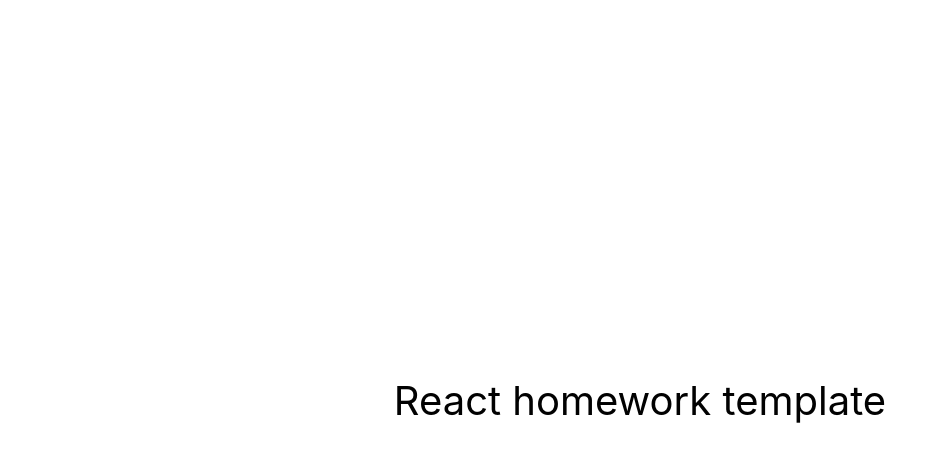
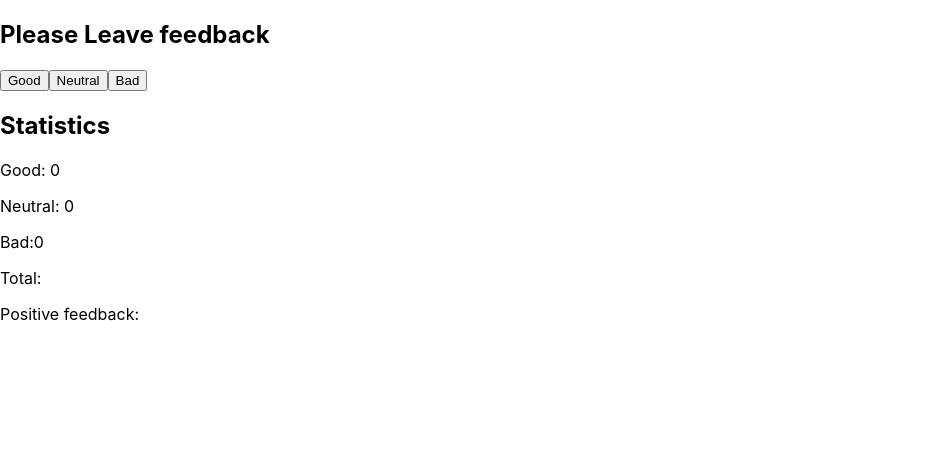
Before and after one commit to CodeOlga/goit-react-hw-02-feedback, a React (Create React App) app: page / in a window 1280 px wide. Shown: the top 462 px of the page, without its empty margins (0-947 px from the left). Built offline with nearby package versions, Linux system fonts and the light colour scheme.

Commit message:
first commit

```diff
--- a/src/components/App.jsx
+++ b/src/components/App.jsx
@@ -1,16 +1,51 @@
-export const App = () => {
-  return (
-    <div
-      style={{
-        height: '100vh',
-        display: 'flex',
-        justifyContent: 'center',
-        alignItems: 'center',
-        fontSize: 40,
-        color: '#010101'
-      }}
-    >
-      React homework template
-    </div>
-  );
-};
+import { Component } from 'react';
+
+class App extends Component {
+  state = {
+    good: 0,
+    neutral: 0,
+    bad: 0
+  }
+  //робимо стрілку, щоб прив'язати this
+  //у стрілки контекст з'являється в момент створення
+  //у стрілки немає свого контекста, тому вона забирає його від батька
+  onBtnGoodClicked = () =>
+    this.setState(prevState => ({
+      good: prevState.good + 1,
+      total: this.good + this.neutral + this.bad
+
+    }))
+
+  onBtnNeutralClicked = () =>
+    this.setState(prevState => ({neutral: prevState.neutral + 1}))
+
+  onBtnBadClicked = () =>
+    this.setState(prevState => ({ bad: prevState.bad + 1 }))
+
+  countTotalFeedback = () =>
+    ({ total: this.state.good + this.state.neutral + this.state.bad })
+
+
+  countPositiveFeedbackPercentage = () => ({})
+
+  render() {
+    const { good, neutral, bad, total } = this.state;
+    return (
+      <div>
+        <h2>Please Leave feedback</h2>
+        <button type="button" onClick={this.onBtnGoodClicked}>Good</button>
+        <button type="button" onClick={this.onBtnNeutralClicked}>Neutral</button>
+        <button type="button" onClick={this.onBtnBadClicked}>Bad</button>
+        <h2>Statistics</h2>
+        <p>Good: {good} </p>
+        <p>Neutral: {neutral} </p>
+        <p>Bad:{bad} </p>
+        <p>Total:{total} </p>
+        <p>Positive feedback: </p>
+
+        </div>
+  )
+  }
+}
+
+export default App;
--- a/src/index.js
+++ b/src/index.js
@@ -1,6 +1,6 @@
 import React from 'react';
 import ReactDOM from 'react-dom/client';
-import { App } from 'components/App';
+import App from 'components/App';
 import './index.css';
 
 ReactDOM.createRoot(document.getElementById('root')).render(
```
